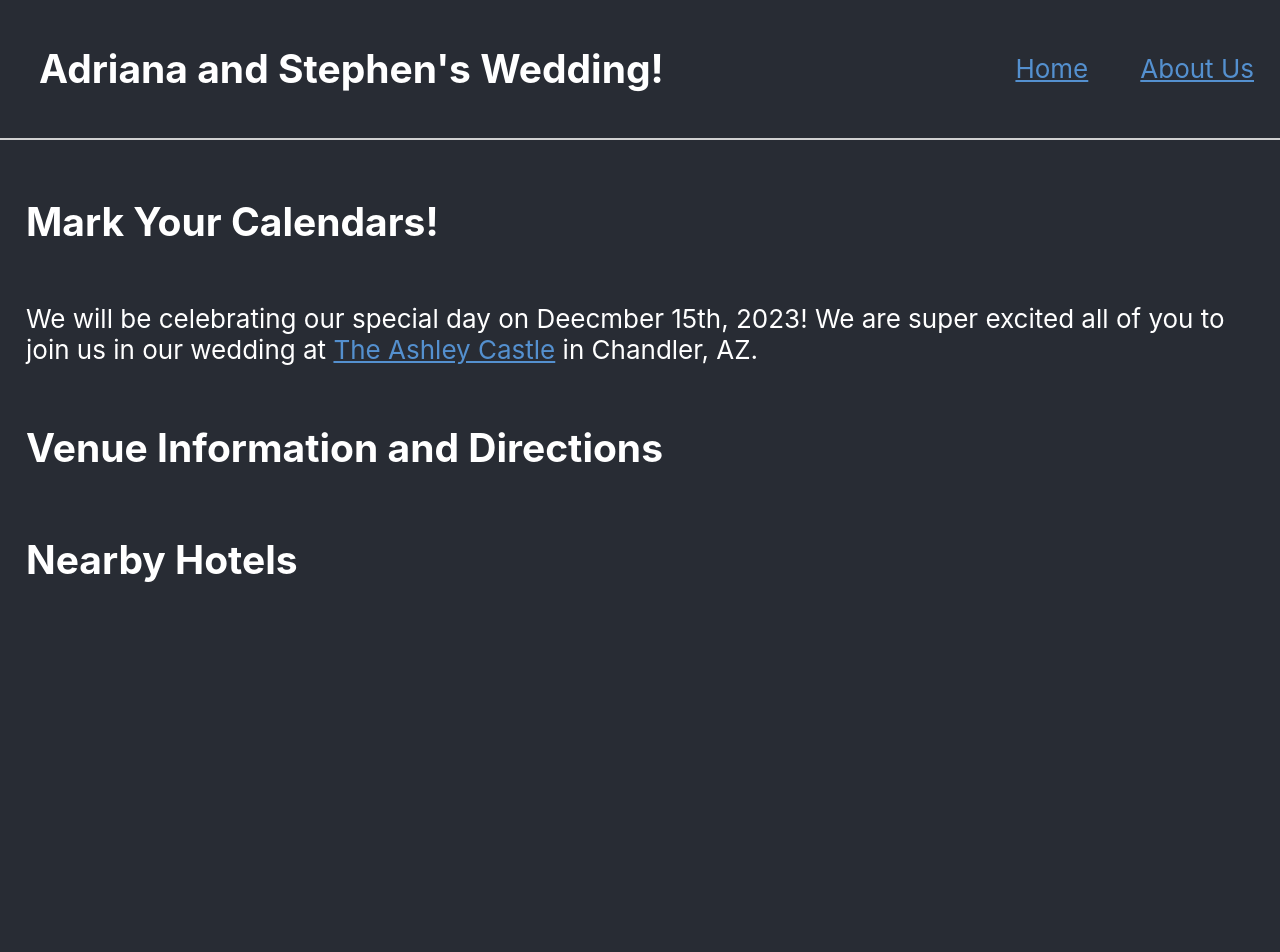
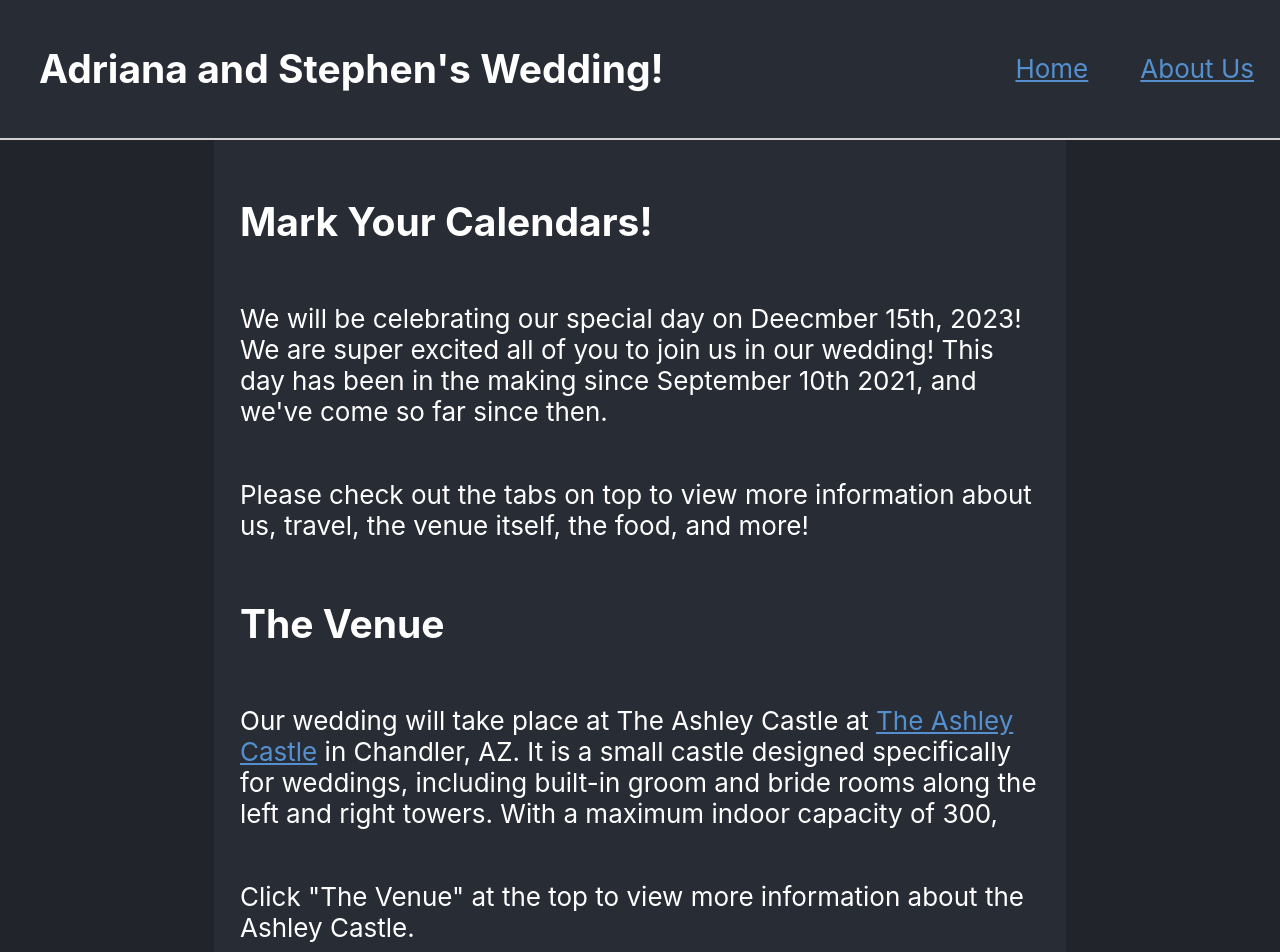
Before and after one commit to sf314/wedding-site, a React (Create React App) app: page / in a window 1280 px wide. Shown: the top 952 px of the page. Built offline with nearby package versions, Linux system fonts and the light colour scheme.

Commit message:
fix; Center the homepage content within the middle 800px

```diff
--- a/src/App.css
+++ b/src/App.css
@@ -1,5 +1,6 @@
 .App {
   text-align: center;
+  background-color: #21252b;
 }
 
 .App-header {
--- a/src/pages/Homepage.css
+++ b/src/pages/Homepage.css
@@ -1,7 +1,17 @@
-.Homepage {
+.Homepage-border {
+    /* This is for the left and right edges, so that the content is centered */
+    background-color: #21252b;
+
+    display: flex;
+    justify-content: center;
+}
+
+.Homepage-content {
     background-color: #282c34;
     padding: 1em;
     min-height: 100vh;
+
+    max-width: 800px;
 
     font-size: calc(10px + 2vmin);
     text-align: start;
--- a/src/pages/Homepage.js
+++ b/src/pages/Homepage.js
@@ -4,22 +4,36 @@ import logAnalytics from '../analytics/FirebaseAnalytics.js'
 function Homepage() {
     logAnalytics("page_render_homepage")
     return (
-        <div className="Homepage">
+        <div className="Homepage-border">
+            <div className="Homepage-content">
                 <h2>
                     Mark Your Calendars!
                 </h2>
                 <p>
                     We will be celebrating our special day on Deecmber 15th, 2023!
-                We are super excited all of you to join us in our wedding
-                at <a href='https://theashleycastle.com'>The Ashley Castle</a> in
-                Chandler, AZ.
+                    We are super excited all of you to join us in our wedding! This
+                    day has been in the making since September 10th 2021, and we've
+                    come so far since then.
+                </p>
+                <p>
+                    Please check out the tabs on top to view more information about
+                    us, travel, the venue itself, the food, and more!
                 </p>
                 <h2>
-                Venue Information and Directions
+                    The Venue
                 </h2>
-            <h2>
-                Nearby Hotels
-            </h2>
+                <p>
+                    Our wedding will take place at The Ashley Castle
+                    at <a href='https://theashleycastle.com'>The Ashley Castle</a> in
+                    Chandler, AZ. It is a small castle designed specifically for
+                    weddings, including built-in groom and bride rooms along the left
+                    and right towers. With a maximum indoor capacity of 300,
+                </p>
+                <p>
+                    Click "The Venue" at the top to view more information about the
+                    Ashley Castle.
+                </p>
+            </div>
         </div>
     );
 }
```
Lines whose indentation alone changed are shown as unchanged.
